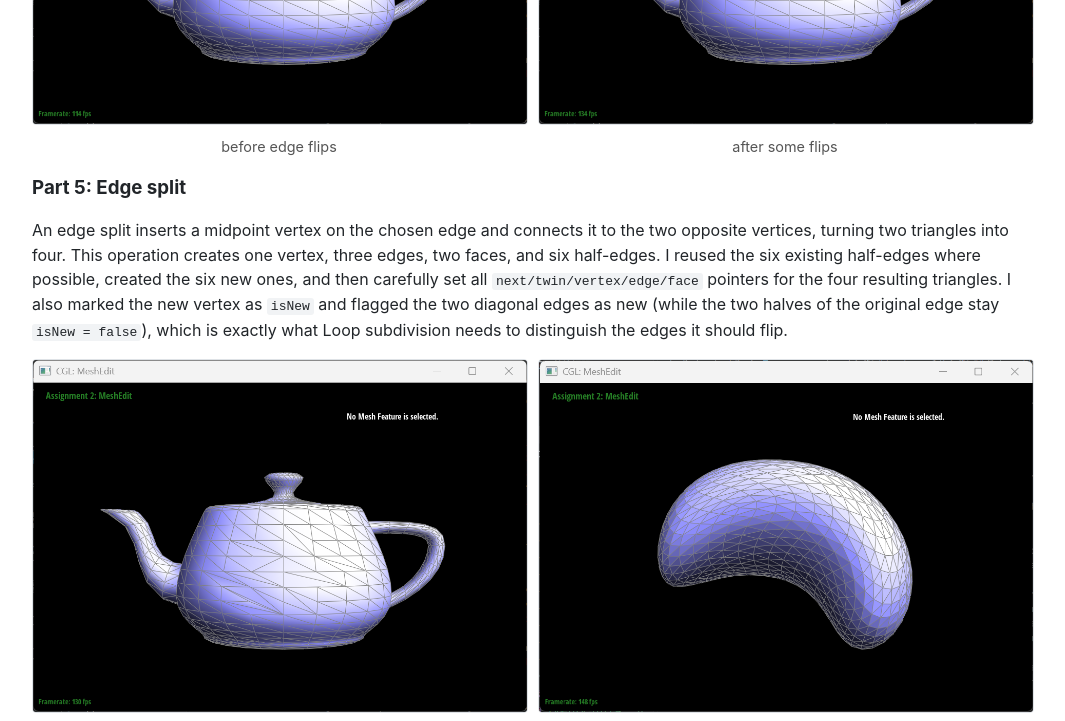
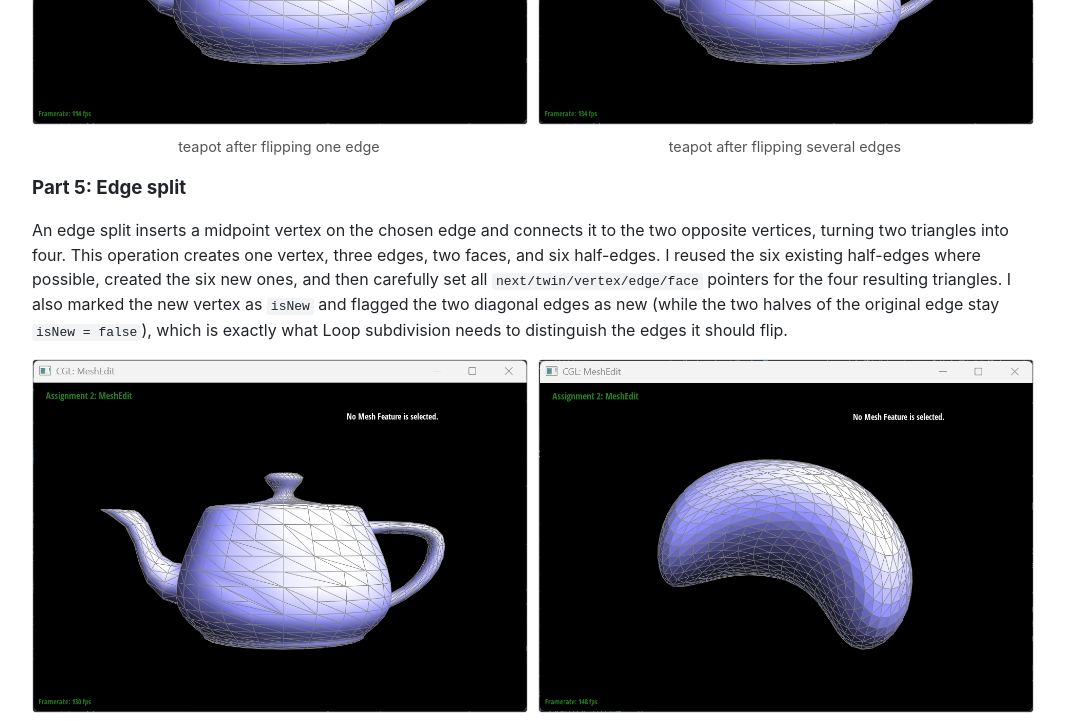
Before and after one commit to cal-cs184-student/hw2-shizuku-h2o-writeup, a plain HTML site: page index.html in a window 1280 px wide. Shown: the part 4320-5041 px from the top of the page, without its empty margins (108-1173 px from the left). Drawn offline with Linux system fonts and the light colour scheme.

Commit message:
Clarify Part 4 screenshot captions

```diff
--- a/index.html
+++ b/index.html
@@ -107,8 +107,8 @@
 </p>
 
 <div class="row">
-  <figure><img src="./images/part4_before.png" alt="teapot before flips"><figcaption>before edge flips</figcaption></figure>
-  <figure><img src="./images/part4_after.png" alt="teapot after flips"><figcaption>after some flips</figcaption></figure>
+  <figure><img src="./images/part4_before.png" alt="teapot after one flip"><figcaption>teapot after flipping one edge</figcaption></figure>
+  <figure><img src="./images/part4_after.png" alt="teapot after several flips"><figcaption>teapot after flipping several edges</figcaption></figure>
 </div>
 
 <h3>Part 5: Edge split</h3>
```
